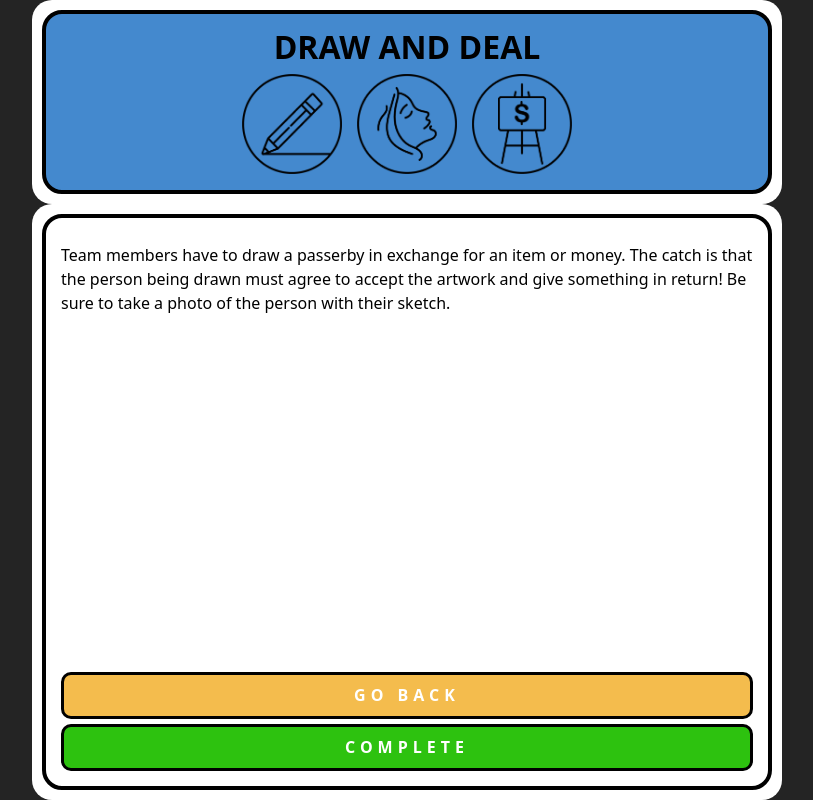
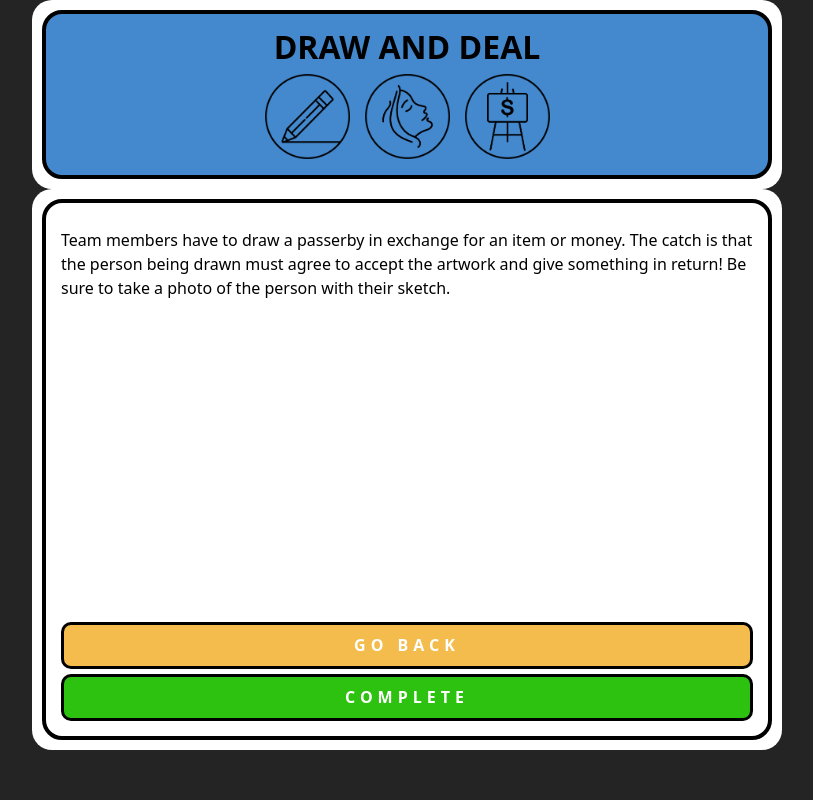
Before and after one commit to haydnkerr/Amazing-Race, a React (Vite) app: page /Amazing-Race/DrawPerson in a window 1280 px wide. Shown: the whole page, without its empty margins (233-1046 px from the left). Built offline with nearby package versions, Linux system fonts and the light colour scheme.

Commit message:
Update App.css

```diff
--- a/src/App.css
+++ b/src/App.css
@@ -140,7 +140,7 @@ body {
   display: flex;
   flex-direction: column;
   justify-content: space-between;
-  /* padding-bottom: 75px; */
+  padding-bottom: 50px;
 }
 
 .challenge-card-container {
@@ -170,7 +170,7 @@ body {
 
 .single-img-container {
   width: 100%;
-  max-width: 100px;
+  max-width: 85px;
 }
 
 .single-img-container img {
```
